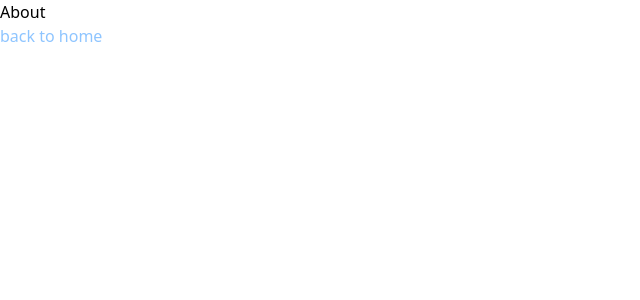
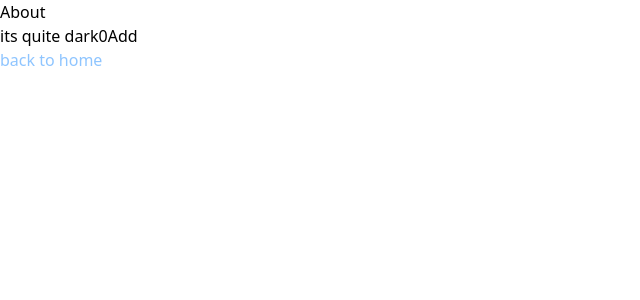
Before and after one commit to syedre/react-tailwind-app, a React (Vite) app: page /about in a window 1280 px wide. Shown: the top 300 px of the page, without its empty margins (0-640 px from the left). Built offline with nearby package versions, Linux system fonts and the light colour scheme.

Commit message:
added hoc function

```diff
--- /dev/null
+++ b/src/components/sample.jsx
@@ -0,0 +1,14 @@
+import React from "react";
+import { withTheme } from "../hoc/isTheme";
+
+function Content(props) {
+  return (
+    <div>
+      {props.dark === "dark" ? "its quite dark" : "ites lignt"}
+      {props.count}
+      <button onClick={props.increment}>Add</button>
+    </div>
+  );
+}
+
+export default withTheme(Content);
--- /dev/null
+++ b/src/hoc/isTheme.jsx
@@ -0,0 +1,16 @@
+import React, { useState } from "react";
+
+export const withTheme = (Component) => {
+  return function Wrapper(props) {
+    const [count, setcount] = useState(0);
+
+    const increment = () => {
+      setcount((data) => data + 1);
+    };
+
+    const theme = "dark";
+    return (
+      <Component dark={theme} count={count} increment={increment} {...props} />
+    );
+  };
+};
--- a/src/pages/about.jsx
+++ b/src/pages/about.jsx
@@ -1,9 +1,12 @@
 import React, { Suspense } from "react";
 import { Link } from "react-router-dom";
+import Content from "../components/sample";
+
 const About = () => {
   return (
     <div>
       <div>About</div>
+      <Content />
       <Link to="/">
         <button className="text-blue-300"> back to home</button>
       </Link>
```
